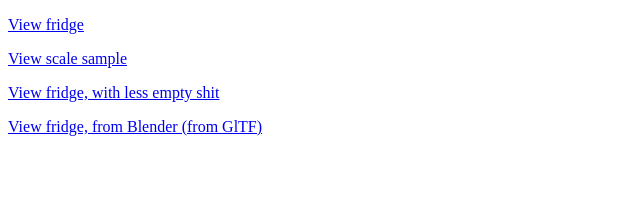
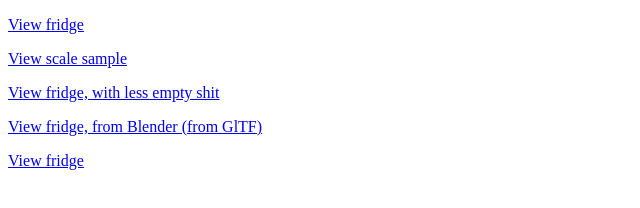
Before and after one commit to loicSketchfab/AR_test, a plain HTML site: page index.html in a window 1280 px wide. Shown: the whole page, without its empty margins (0-640 px from the left). Drawn offline with Linux system fonts and the light colour scheme.

Commit message:
Adds a link to table.gltf

```diff
--- a/index.html
+++ b/index.html
@@ -9,5 +9,6 @@
     <p><a href="intent://arvr.google.com/scene-viewer/1.2?file=https://raw.githubusercontent.com/loicSketchfab/AR_test/master/scaleissue.gltf?title=computer&mode=ar_preferred&link=https://sketchfab.com/delltechnologies#Intent;scheme=https;package=com.google.ar.core;action=android.intent.action.VIEW;S.browser_fallback_url=https://developers.google.com/ar;end;">View scale sample</a></p>
     <p><a href="intent://arvr.google.com/scene-viewer/1.2?file=https://raw.githubusercontent.com/loicSketchfab/AR_test/master/fridgelessshit.glb?title=computer&mode=ar_preferred&link=https://sketchfab.com/delltechnologies#Intent;scheme=https;package=com.google.ar.core;action=android.intent.action.VIEW;S.browser_fallback_url=https://developers.google.com/ar;end;">View fridge, with less empty shit</a></p>
     <p><a href="intent://arvr.google.com/scene-viewer/1.2?file=https://raw.githubusercontent.com/loicSketchfab/AR_test/master/ar/scene.gltf?title=computer&mode=ar_preferred&link=https://sketchfab.com/delltechnologies#Intent;scheme=https;package=com.google.ar.core;action=android.intent.action.VIEW;S.browser_fallback_url=https://developers.google.com/ar;end;">View fridge, from Blender (from GlTF)</a></p>
+    <p><a href="intent://arvr.google.com/scene-viewer/1.2?file=https://raw.githubusercontent.com/loicSketchfab/AR_test/master/table.gltf?title=test&mode=ar_preferred&link=https://sketchfab.com/delltechnologies#Intent;scheme=https;package=com.google.ar.core;action=android.intent.action.VIEW;S.browser_fallback_url=https://developers.google.com/ar;end;">View fridge</a></p>
   </body>
 </html>
```
